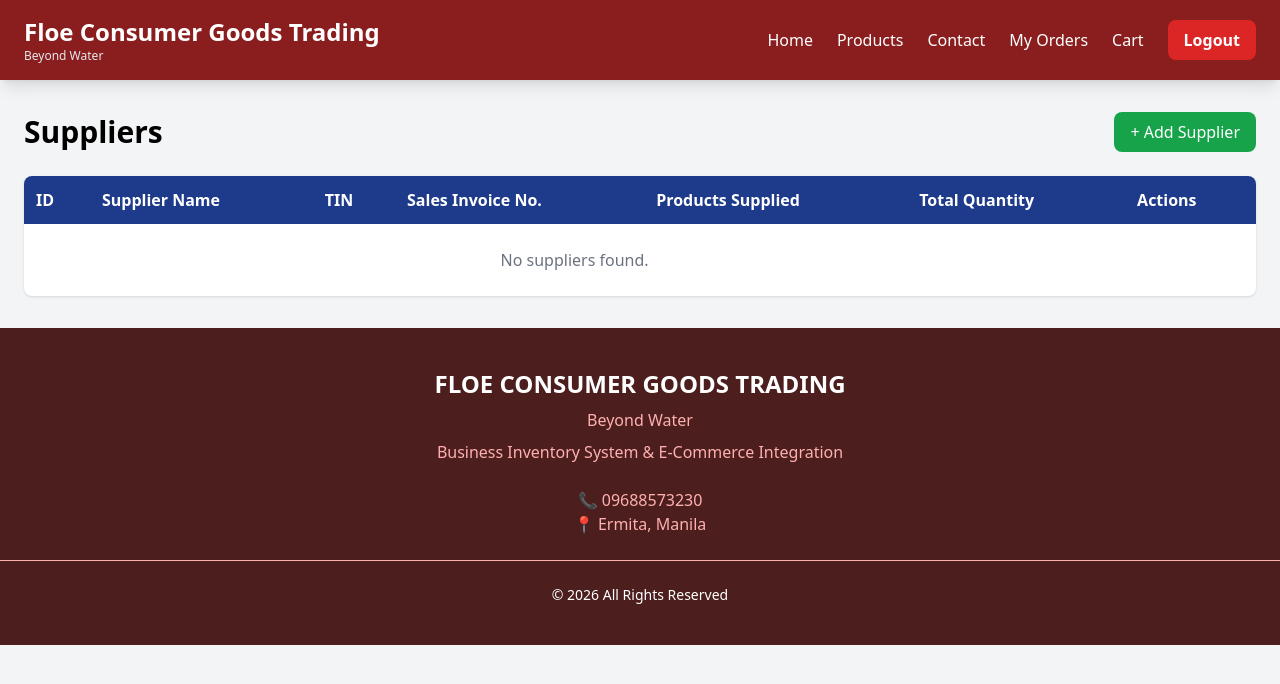
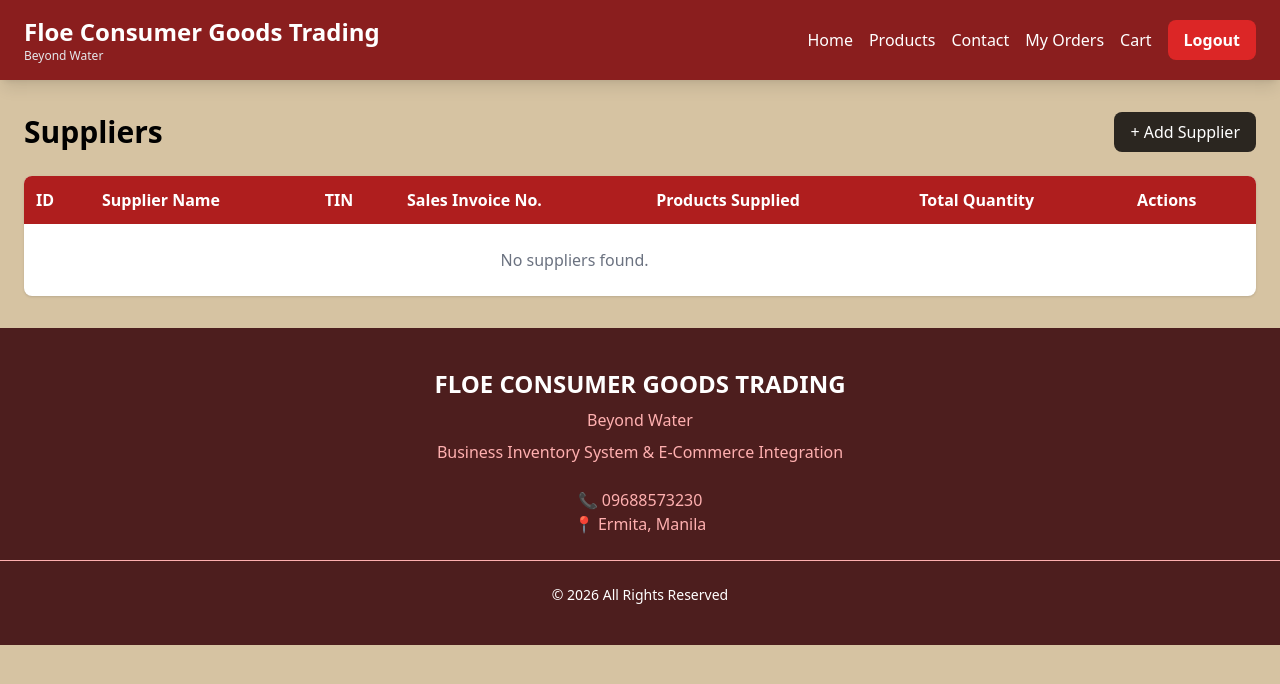
Before and after one commit to Eumsgothere/SYSTEMINTEG2-FINALPROJECT-THIRDEYE, a CodeIgniter 4 app: the page made by backend/app/Views/admin/suppliers.php in a window 1280 px wide. Shown: the top 684 px of the page. Run offline with PHP 8.4 and a stand-in for CodeIgniter, Linux system fonts and the light colour scheme; the template is opened without the code that fills it, so the values that code supplies are empty; some libraries are stand-ins or nearby versions.

Commit message:
changes: everything frontend cart  orders products inventory sales supplier create header

```diff
--- a/backend/app/Views/admin/sales.php
+++ b/backend/app/Views/admin/sales.php
@@ -3,7 +3,7 @@
 
 <?= view('components/head', ['title' => 'Sales Report']) ?>
 
-<body>
+<body class="bg-[#D6C3A2]">
     <?= view('components/header') ?>
 
     <main class="mx-auto px-6 py-10 container">
--- a/backend/app/Views/admin/suppliers.php
+++ b/backend/app/Views/admin/suppliers.php
@@ -6,7 +6,7 @@
     <script src="https://cdn.tailwindcss.com"></script>
 </head>
 
-<body class="bg-gray-100">
+<body class="bg-[#D6C3A2]">
 
     <?= view('components/header') ?>
 
@@ -20,7 +20,7 @@
 
             <a
                 href="<?= base_url('/admin/suppliers/create') ?>"
-                class="bg-green-600 hover:bg-green-500 px-4 py-2 rounded-lg text-white">
+                class="inline-block bg-[#2b2620] hover:bg-[#423931] px-4 py-2 rounded-lg text-white hover:scale-110 transition-all duration-300">
                 + Add Supplier
             </a>
 
@@ -30,7 +30,7 @@
 
             <table class="w-full">
 
-                <thead class="bg-blue-900 text-white">
+                <thead class="bg-[#af1e1e] text-white">
                     <tr>
                         <th class="p-3 text-left">ID</th>
                         <th class="p-3 text-left">Supplier Name</th>
@@ -79,7 +79,7 @@
 
                                         <a
                                             href="<?= base_url('/admin/suppliers/edit/' . $supplier['id']) ?>"
-                                            class="bg-blue-500 hover:bg-blue-400 px-3 py-1 rounded text-white">
+                                            class="inline-block bg-blue-500 hover:bg-blue-400 px-3 py-1 rounded text-white hover:scale-110 transition-all duration-300">
                                             Edit
                                         </a>
 
@@ -92,7 +92,7 @@
 
                                             <button
                                                 type="submit"
-                                                class="bg-red-600 hover:bg-red-500 px-3 py-1 rounded text-white">
+                                                class="inline-block bg-red-600 hover:bg-red-500 px-3 py-1 rounded text-white hover:scale-110 transition-all duration-300">
                                                 Delete
                                             </button>
                                         </form>
--- a/backend/app/Views/cart.php
+++ b/backend/app/Views/cart.php
@@ -3,7 +3,7 @@
 
 <?= view('components/head', ['title' => 'Shopping Cart']) ?>
 
-<body>
+<body class="bg-[#D6C3A2]">
     <?= view('components/header') ?>
 
     <main class="mx-auto px-6 py-10 container">
--- a/backend/app/Views/components/header.php
+++ b/backend/app/Views/components/header.php
@@ -13,7 +13,7 @@
         </div>
 
         <!-- Navigation -->
-        <div class="flex items-center space-x-6">
+        <div class="flex items-center space-x-4">
 
             <a href="/" class="inline-block hover:text-[#FFB0B0] hover:scale-110 transition transition-all duration-300">
                 Home
@@ -48,27 +48,27 @@
 
                 <?php if (session()->get('role') === 'admin'): ?>
 
-                    <a
-                        href="/admin/dashboard"
-                        class="inline-block hover:text-yellow-300 hover:scale-110 transition transition-all duration-300">
-                        Admin Dashboard
-                    </a>
+
                     <a
                         href="<?= base_url('/admin/suppliers') ?>"
-                        class="inline-block hover:text-yellow-300 hover:scale-110 transition-all duration-300">
+                        class="inline-block hover:text-[#FFB0B0] hover:scale-110 transition-all duration-300">
                         Suppliers
                     </a>
                     <a
                         href="<?= base_url('/admin/inventory') ?>"
-                        class="inline-block hover:text-yellow-300 hover:scale-110 transition transition-all duration-300">
+                        class="inline-block hover:text-[#FFB0B0] hover:scale-110 transition transition-all duration-300">
                         Inventory
                     </a>
                     <a
                         href="<?= base_url('admin/sales') ?>"
-                        class="inline-block hover:text-yellow-300 hover:scale-110 transition transition-all duration-300">
+                        class="inline-block hover:text-[#FFB0B0] hover:scale-110 transition transition-all duration-300">
                         Sales Report
                     </a>
-
+                    <a
+                        href="/admin/dashboard"
+                        class="inline-block bg-[#FFB0B0] hover:bg-white px-4 py-2 border-2 border-black rounded-lg font-semibold text-[#2b2620] hover:text-black hover:scale-110 transition transition-all duration-300">
+                        Admin Dashboard
+                    </a>
                 <?php endif; ?>
 
                 <a
@@ -81,7 +81,7 @@
 
                 <a
                     href="/signup"
-                    class="inline-block hover:bg-white px-4 py-2 border-2 border-black rounded-lg font-semibold text-black hover:text-black hover:scale-110 transition transition-all duration-300">
+                    class="inline-block bg-[#FFB0B0] hover:bg-white px-4 py-2 border-2 border-black rounded-lg font-semibold text-[#2b2620] hover:text-black hover:scale-110 transition transition-all duration-300">
                     Sign Up
                 </a>
                 <a
--- a/backend/app/Views/orders.php
+++ b/backend/app/Views/orders.php
@@ -3,7 +3,7 @@
 
 <?= view('components/head', ['title' => 'My Orders']) ?>
 
-<body>
+<body class="bg-[#D6C3A2]">
     <?= view('components/header') ?>
 
     <main class="mx-auto px-6 py-10 container">
@@ -20,7 +20,7 @@
 
                 <a
                     href="<?= base_url('products') ?>"
-                    class="inline-block bg-blue-900 hover:bg-blue-800 mt-6 px-5 py-3 rounded-lg font-semibold text-white">
+                    class="inline-block inline-block bg-[#af1e1e] hover:bg-[#eb2525] mt-6 px-5 py-3 rounded-lg font-semibold text-white hover:scale-110 transition-all duration-300">
                     Browse Products
                 </a>
             </section>
--- a/backend/app/Views/products.php
+++ b/backend/app/Views/products.php
@@ -29,7 +29,7 @@
     </section>
 
     <!-- SEARCH -->
-    <section class="bg-gradient-to-b from-[#af1e1e] to-[#ffffff] py-8">
+    <section class="bg-gradient-to-b from-[#af1e1e] to-[#D6C3A2] py-8">
         <div class="mx-auto px-6 container">
             <input
                 id="product-search"
@@ -41,7 +41,7 @@
     </section>
 
     <!-- PRODUCT GRID -->
-    <section class="py-16">
+    <section class="bg-[#D6C3A2] py-16">
         <div class="mx-auto px-6 container">
 
             <div class="gap-8 grid md:grid-cols-4">
```
Also changed, not shown: backend/app/Views/admin/inventory.php (+14 -4 lines), backend/app/Views/admin/suppliers/create.php (+5 -5 lines).
